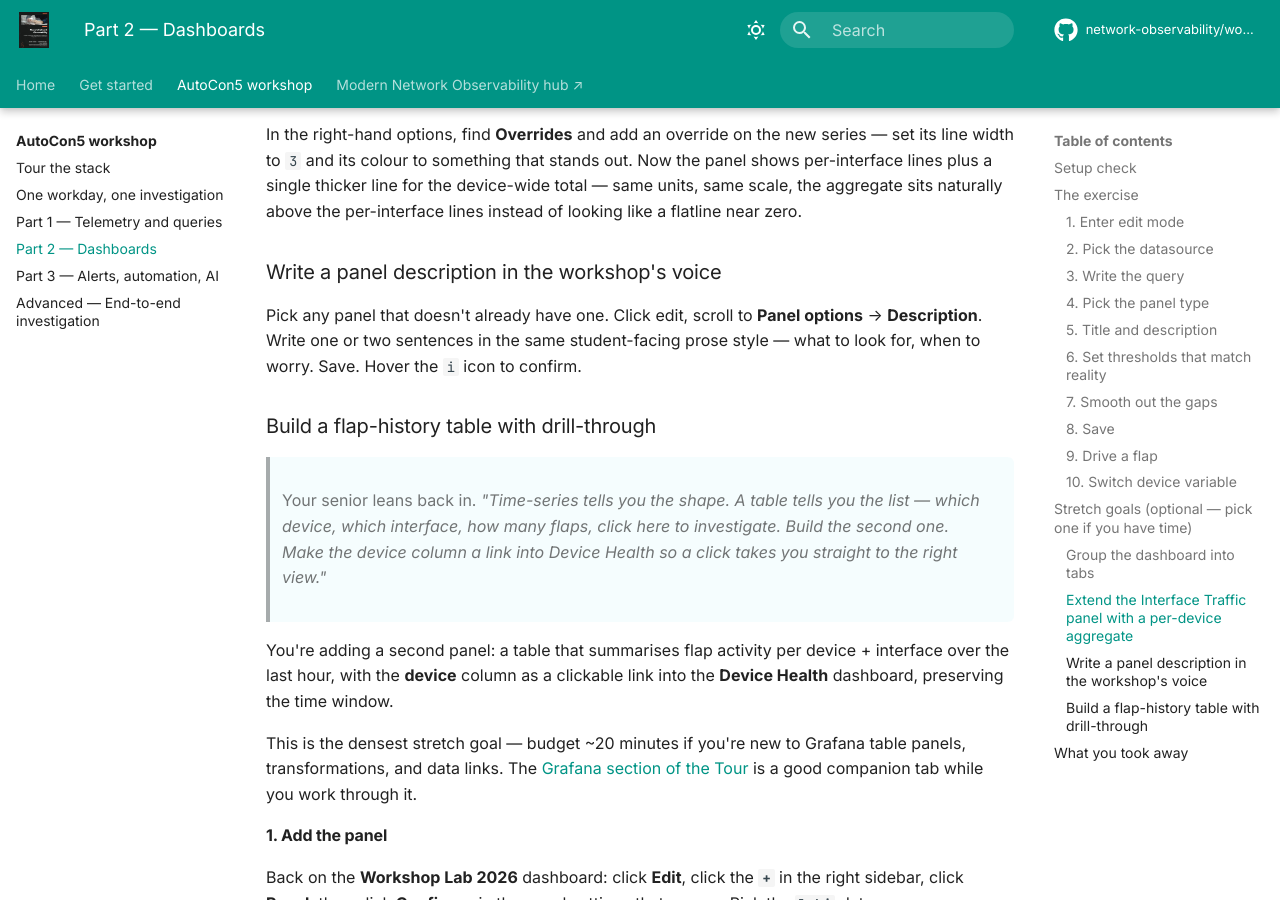
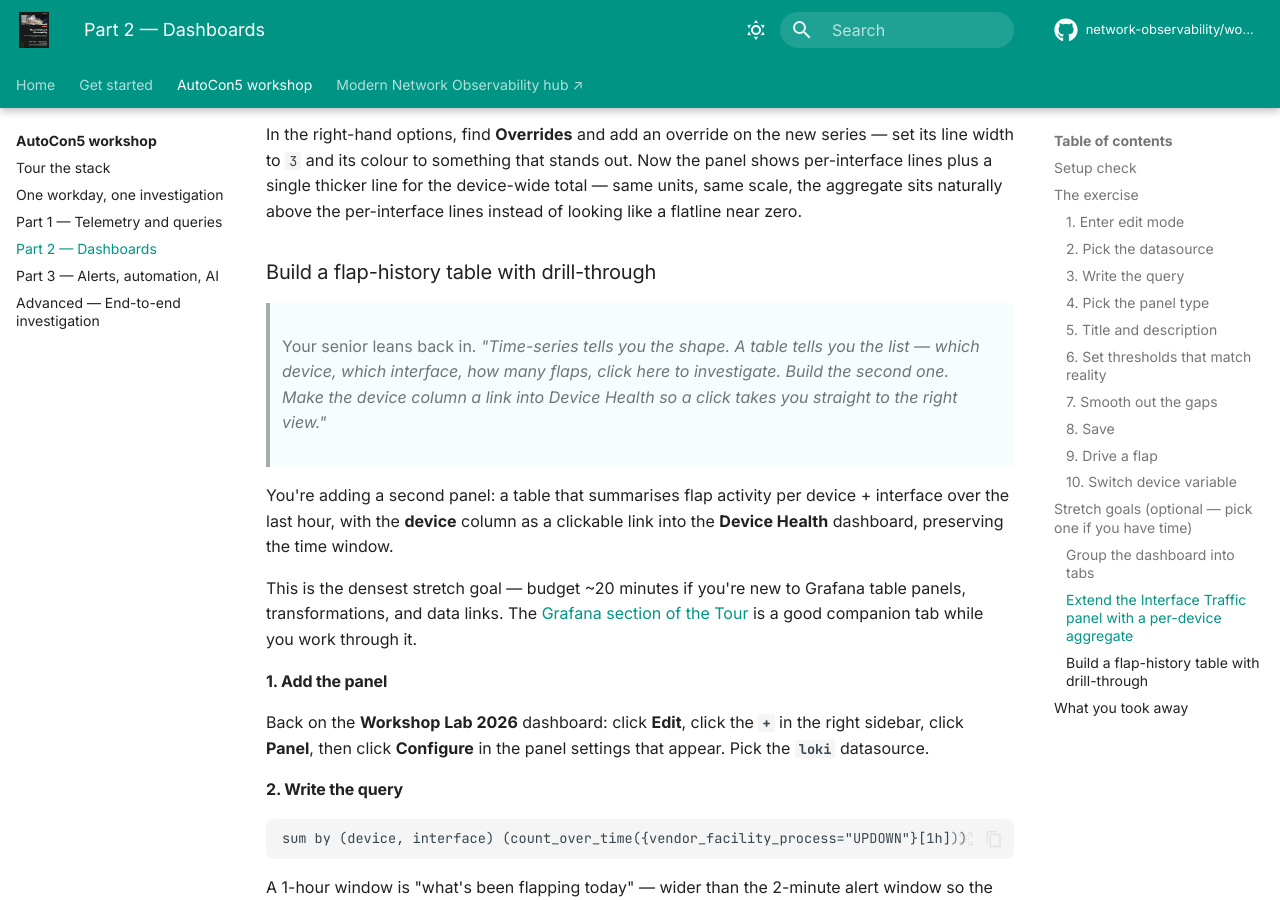
Before and after one commit to network-observability/workshops, an MkDocs documentation site: the page built from docs/workshop/part-2.md, in a window 1280 px wide and 900 px high, scrolled down 10871 px. Built offline with MkDocs 1.6.1 and Material for MkDocs 9.7.7, drawn with Linux system fonts in a browser that asks for light colours; comment, search, counter and statistics services are not loaded; some of the changed lines change nothing that is shown.

Commit message:
docs(autocon5): host-expose telegraf /metrics + drop weak stretch goal
Two Part 2 improvements:

- Map telegraf-srl1's :9005 to host :9005 and telegraf-srl2's :9005 to
  host :9006 in docker-compose. Lets the bonus "same panel, two
  pipelines" tip link directly at the intermediate normalized output
  instead of telling students to run `docker compose exec ... wget`.
  Prometheus still scrapes via the Docker network address; the host
  port is just a parallel entry point for browser / curl / other
  tooling. Five clickable URLs now walk the full pipeline (gNMI raw
  → Telegraf-normalized → Prom, and SNMP raw → Telegraf-normalized →
  same Prom query).
- Dropped the "Write a panel description in the workshop's voice"
  stretch goal — too thin to land. Pick-any-panel-and-write-a-
  sentence isn't a real exercise; the other three stretch goals
  (tabs, traffic aggregate, flap-history table) have concrete
  outcomes a student can verify. Cleaner to ship three solid
  options than four with one weak.

````diff
--- a/workshops/autocon5/guides/part-2-dashboards.md
+++ b/workshops/autocon5/guides/part-2-dashboards.md
@@ -245,13 +245,13 @@
 
     `srl1`'s metrics emit as raw gNMI shapes (`srl_*` field names) and Telegraf-srl1 normalizes them; `srl2`'s metrics emit as raw SNMP shapes (`ifHC*`, `bgpPeer*`) and Telegraf-srl2 normalizes them. By the time your panel queries them, both look identical — same metric names, same label keys. Hover the **Collection Type** panel on the Device Health dashboard to see which raw shape each device came in as.
 
-    **See it yourself — three URLs walk the three layers:**
+    **See it yourself — five URLs walk the three layers of each pipeline:**
 
-    1. **Raw gNMI shape from srl1** (sonda-server, before Telegraf): <http://localhost:8085/metrics?label=source:srl1>. Look for `srl_*` metric names (e.g. `srl_interface_oper_state`, `srl_bgp_oper_state`) and the `source="srl1"` tag — this is what an SR Linux device would emit on its gNMI stream.
-    2. **Raw SNMP shape from srl2** (sonda-server, before Telegraf): <http://localhost:8085/metrics?label=agent_host:srl2>. Look for the IF-MIB / BGP4-MIB names (`ifHCInOctets`, `bgpPeerState`, `cbgpPeerOperStatus`) and the `agent_host="srl2"` tag — the classic SNMP shape.
-    3. **Normalized view (after Telegraf, in Prometheus)**: <http://localhost:9090/graph?g0.expr=interface_oper_state%7Bdevice%3D~%22srl1%7Csrl2%22%7D&g0.tab=1>. A single query for `interface_oper_state{device=~"srl1|srl2"}` — both pipelines now produce identical series with the same metric name (`interface_oper_state`) and the same label keys (`device`, `name`, ...). The vendor difference is gone at this layer.
-
-    Telegraf's own output — the intermediate step between sonda and Prometheus — isn't exposed to the host (it only listens on the Docker network for Prometheus to scrape). If you want to peek at it directly, run `docker compose --project-name autocon5 exec telegraf-srl1 wget -qO- http://localhost:9005/metrics | head`.
+    1. **Raw gNMI from srl1** (sonda-server, before Telegraf): <http://localhost:8085/metrics?label=source:srl1>. Look for `srl_*` metric names (`srl_interface_oper_state`, `srl_bgp_oper_state`) and the `source="srl1"` tag — what an SR Linux device emits on its gNMI stream.
+    2. **Raw SNMP from srl2** (sonda-server, before Telegraf): <http://localhost:8085/metrics?label=agent_host:srl2>. Look for the IF-MIB / BGP4-MIB names (`ifHCInOctets`, `bgpPeerState`, `cbgpPeerOperStatus`) and the `agent_host="srl2"` tag — the classic SNMP shape.
+    3. **Telegraf-srl1's normalized output**: <http://localhost:9005/metrics>. The `srl_*` names are now plain `interface_*` / `bgp_*`, and the `source` tag has been renamed to `device`. Same data, canonical shape.
+    4. **Telegraf-srl2's normalized output**: <http://localhost:9006/metrics>. The SNMP names (`ifHCInOctets`, etc.) are now also `interface_*` / `bgp_*`, and `agent_host` is now `device`. Identical to telegraf-srl1's output above — except for one label we keep on purpose: `collection_type=gnmi` vs `collection_type=snmp`, so you can debug which pipeline a sample came from.
+    5. **Final view in Prometheus**: <http://localhost:9090/graph?g0.expr=interface_oper_state%7Bdevice%3D~%22srl1%7Csrl2%22%7D&g0.tab=1>. A single query for `interface_oper_state{device=~"srl1|srl2"}` returns rows from both devices in the same shape — the vendor difference is invisible at this layer.
 
 > Your senior nods at the screen. *"That's the panel. Six hours from now when somebody on the rotation gets paged on a similar shape, this view is on screen the moment they open the dashboard. Ten minutes saved off the next triage. That's the work."*
 
@@ -283,10 +283,6 @@
 ```
 
 In the right-hand options, find **Overrides** and add an override on the new series — set its line width to `3` and its colour to something that stands out. Now the panel shows per-interface lines plus a single thicker line for the device-wide total — same units, same scale, the aggregate sits naturally above the per-interface lines instead of looking like a flatline near zero.
-
-### Write a panel description in the workshop's voice
-
-Pick any panel that doesn't already have one. Click edit, scroll to **Panel options** → **Description**. Write one or two sentences in the same student-facing prose style — what to look for, when to worry. Save. Hover the `i` icon to confirm.
 
 ### Build a flap-history table with drill-through
 
````
Also changed, not shown: 1 other file.
